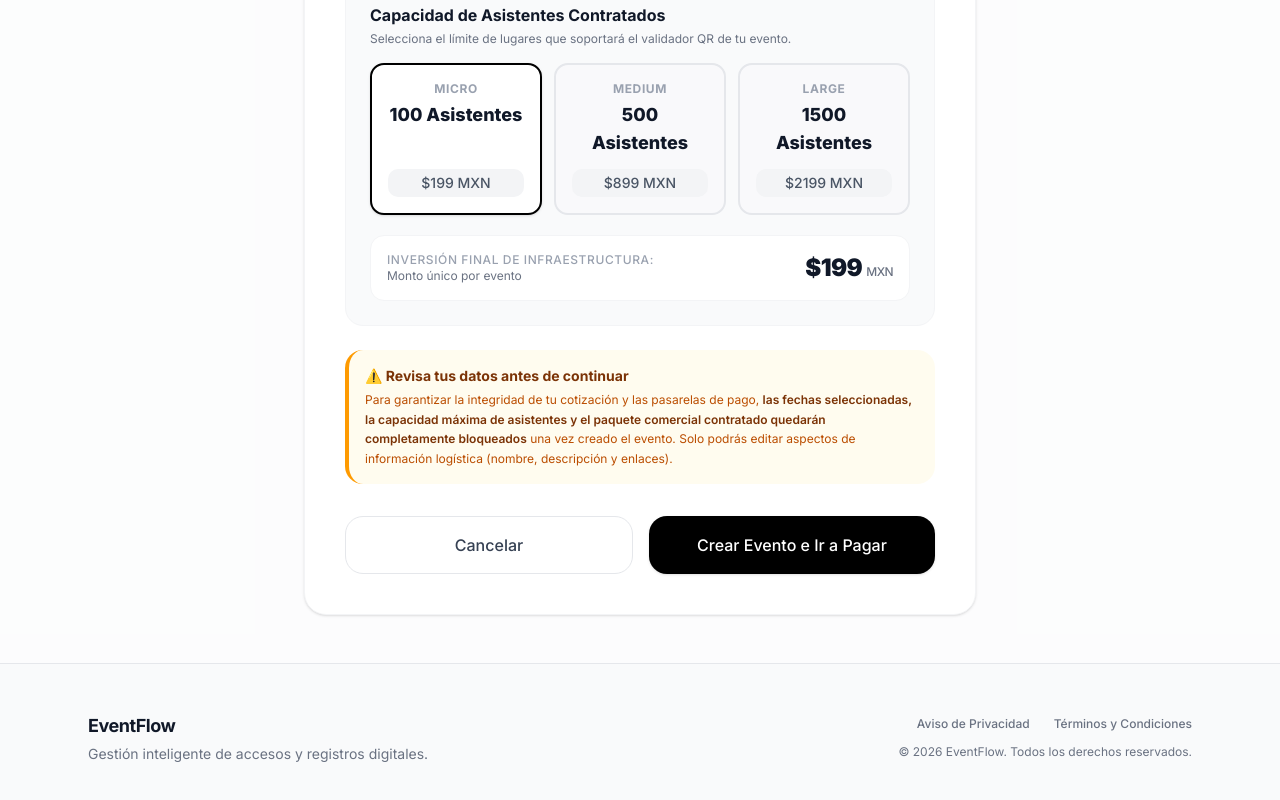
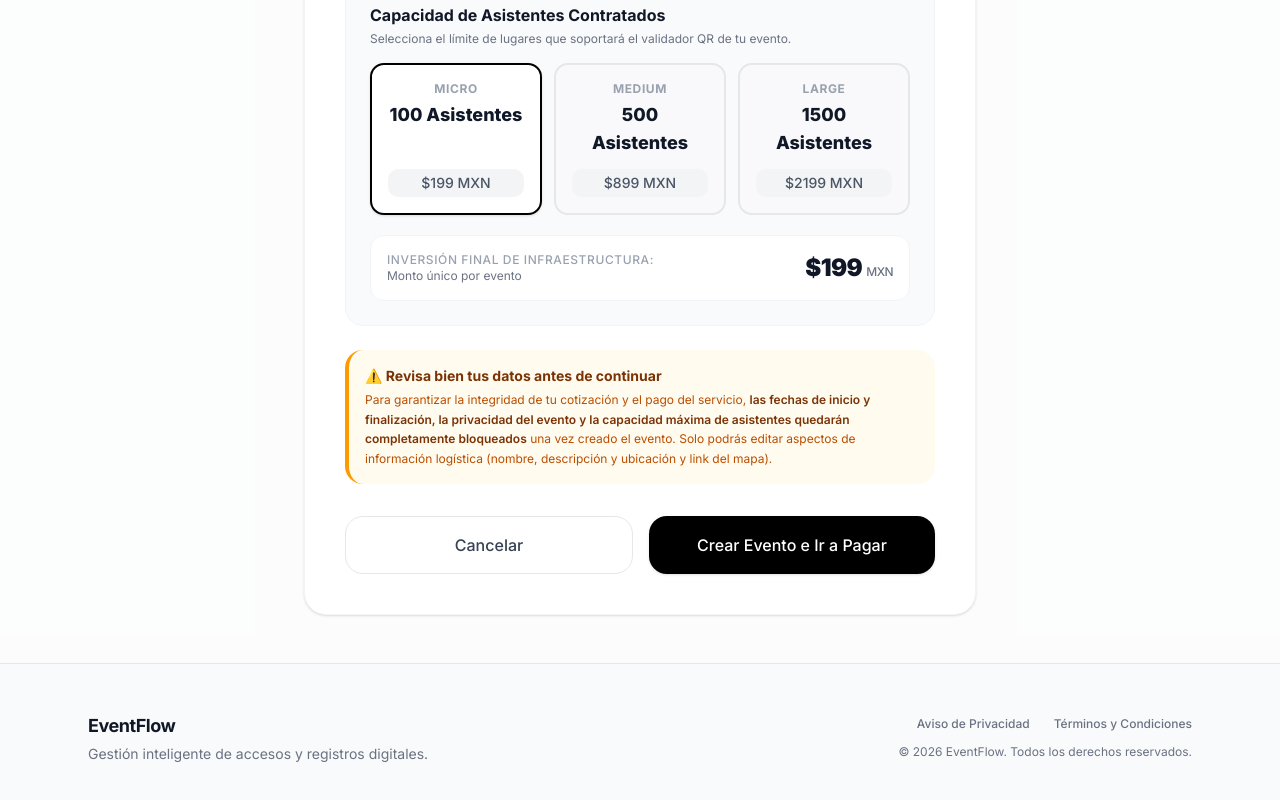
Before and after one commit to gzlcg23/eventflow, a Next.js app: page /eventos/nuevo in a window 1280 px wide. Shown: the part 891-1691 px from the top of the page. Built offline with nearby package versions, Linux system fonts and the light colour scheme; no server answers.

Commit message:
mensaje de advertencia en formulario de creación de evento

```diff
--- a/app/eventos/nuevo/page.tsx
+++ b/app/eventos/nuevo/page.tsx
@@ -281,10 +281,10 @@ export default function NuevoEventoPage() {
       {/* 🌟 BANNER DE ADVERTENCIA DE POLÍTICAS DE NEGOCIO */}
       <div className="bg-amber-50/80 border-l-4 border-amber-500 p-4 rounded-2xl text-sm text-amber-800 mt-6">
         <p className="font-bold flex items-center gap-2 text-amber-900">
-          ⚠️ Revisa tus datos antes de continuar
+          ⚠️ Revisa bien tus datos antes de continuar
         </p>
         <p className="text-xs text-amber-700 mt-1 leading-relaxed">
-          Para garantizar la integridad de tu cotización y las pasarelas de pago, <strong className="font-semibold text-amber-900">las fechas seleccionadas, la capacidad máxima de asistentes y el paquete comercial contratado quedarán completamente bloqueados</strong> una vez creado el evento. Solo podrás editar aspectos de información logística (nombre, descripción y enlaces).
+          Para garantizar la integridad de tu cotización y el pago del servicio, <strong className="font-semibold text-amber-900">las fechas de inicio y finalización, la privacidad del evento y la capacidad máxima de asistentes quedarán completamente bloqueados</strong> una vez creado el evento. Solo podrás editar aspectos de información logística (nombre, descripción y ubicación y link del mapa).
         </p>
       </div>
 
```
